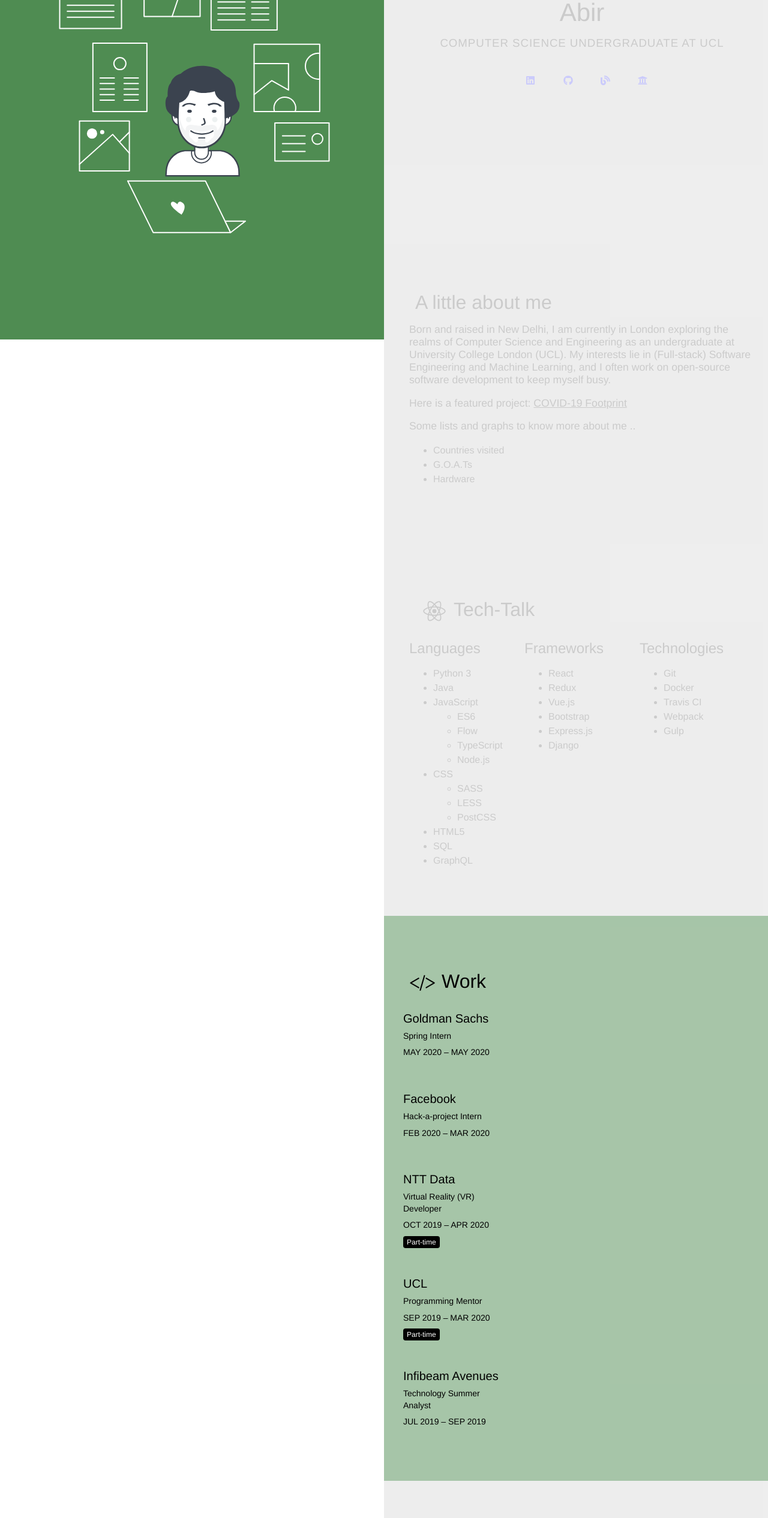
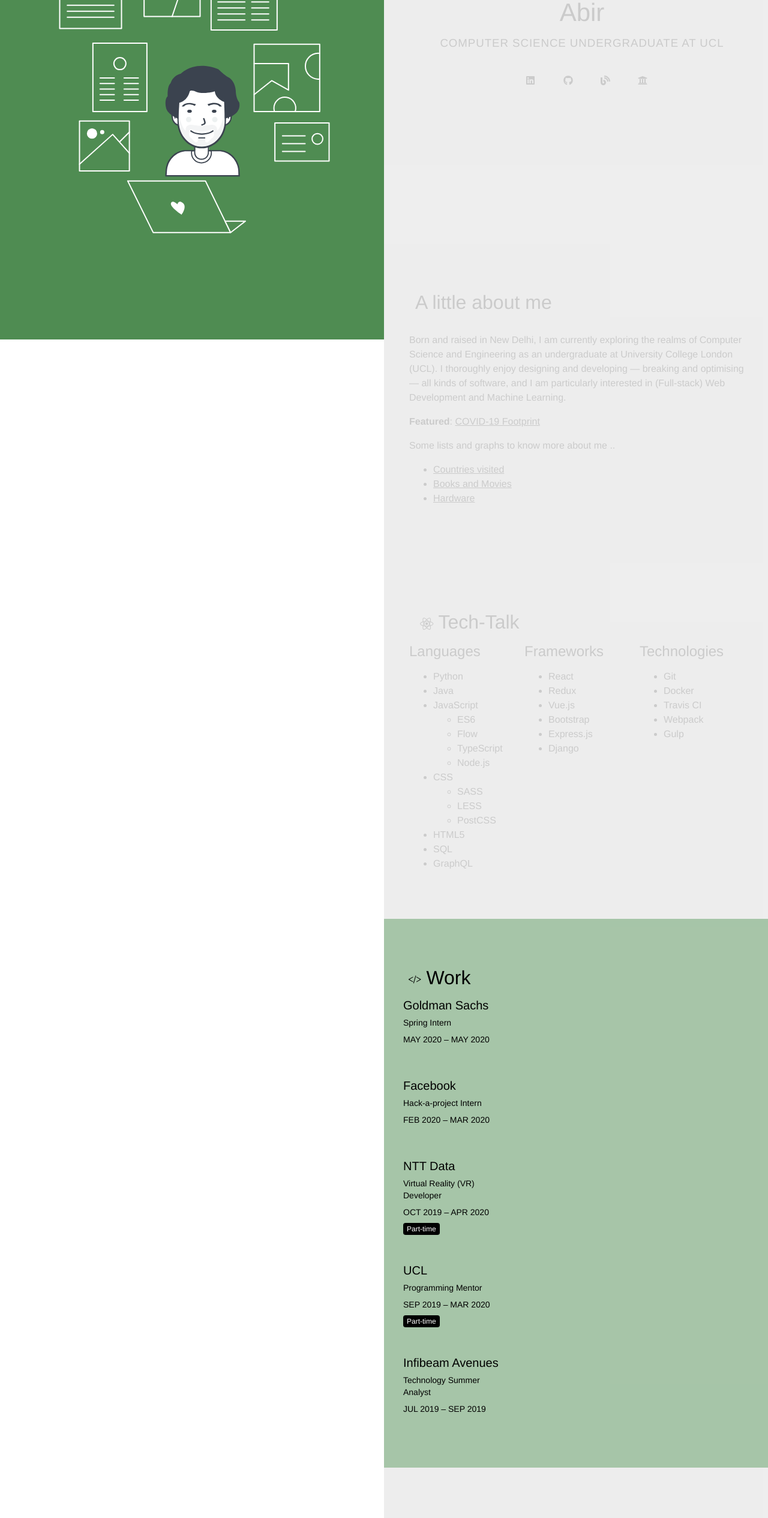
Before and after one commit to abircb/abircb.github.io, a Vue app in the folder nouveau/abirbhushan.com/: page / in a window 1280 px wide. Shown: the part 234-2765 px from the top of the page at 60% size. Built offline with nearby package versions, Linux system fonts and the light colour scheme.

Commit message:
update open source section

```diff
--- a/nouveau/abirbhushan.com/src/components/SectionTitle.vue
+++ b/nouveau/abirbhushan.com/src/components/SectionTitle.vue
@@ -35,9 +35,9 @@ export default {
 
 <style lang="scss">
 .section-icon {
-  height: 2em;
   vertical-align: middle;
-  width: 2em;
+  width: 1.2em;
+  height: 1em;
 
   .stroke {
     fill: none;
--- a/nouveau/abirbhushan.com/src/components/section/About.vue
+++ b/nouveau/abirbhushan.com/src/components/section/About.vue
@@ -1,23 +1,23 @@
 <template>
   <div class="content">
-    <h2>
-      Born and raised in New Delhi, I am currently in London exploring the
-      realms of Computer Science and Engineering as an undergraduate at
-      University College London (UCL). My interests lie in (Full-stack) Software
-      Engineering and Machine Learning, and I often work on open-source software
-      development to keep myself busy.
-    </h2>
-    <h2>
-      Here is a featured project:
-      <a href="https://shorturl.at/ditA0">COVID-19 Footprint</a>
-    </h2>
-    <h2>
+    <p>
+      Born and raised in New Delhi, I am currently exploring the realms of
+      Computer Science and Engineering as an undergraduate at University College
+      London (UCL). I thoroughly enjoy designing and developing — breaking and
+      optimising — all kinds of software, and I am particularly interested in
+      (Full-stack) Web Development and Machine Learning.
+    </p>
+    <p>
+      <strong>Featured</strong>:
+      <a href="https://shorturl.at/ditA0" target="_blank">COVID-19 Footprint</a>
+    </p>
+    <p>
       Some lists and graphs to know more about me ..
-    </h2>
+    </p>
     <ul>
-      <li>Countries visited</li>
-      <li>G.O.A.Ts</li>
-      <li>Hardware</li>
+      <li><a href="#">Countries visited</a></li>
+      <li><a href="#">Books and Movies</a></li>
+      <li><a href="#">Hardware</a></li>
     </ul>
   </div>
 </template>
@@ -28,11 +28,6 @@ export default { name: 'About' }
 
 <style scoped lang="scss">
 .content {
-  h2 {
-    font-size: 1.1em;
-    margin-bottom: 1em;
-  }
-
   a {
     color: inherit;
 
--- a/nouveau/abirbhushan.com/src/components/section/FTIC.vue
+++ /dev/null
@@ -1,58 +0,0 @@
-<template>
-  <div class="ftic">
-    <p>
-      On a rainy afternoon in 2013 I built a small game in order to try out the
-      new Web Audio API. I published and move onto other things, quickly
-      forgetting about it.
-    </p>
-    <p>
-      A few months later I was browsing Reddit when I came across my very own
-      game on the front page! It received over a million hits that week, and
-      since then has received publicity on CNN, Mashable, Buzfeed, and countless
-      other "news" sources.
-    </p>
-    <p>
-      Since the game's inception, 29,000,000 invisible cows have been found by
-      9,500,000 unique players.
-    </p>
-    <a class="button" href="https://findtheinvisiblecow.com/" target="_blank"
-      >Find The Invisible Cow</a
-    >
-  </div>
-</template>
-
-<script>
-export default {
-  name: 'FTIC',
-}
-</script>
-
-<style scoped lang="scss">
-.ftic {
-  .button {
-    background: white;
-    border-radius: 2px;
-    box-shadow: 0 5px 0 #ccc;
-    color: black;
-    display: inline-block;
-    padding: 8px 16px;
-    text-decoration: none;
-    transition: transform 0.2s, box-shadow 0.2s;
-
-    &:hover {
-      background: #e5e5e5;
-      box-shadow: 0 4px 0 #ccc;
-      transform: translateY(1px);
-    }
-
-    &:active {
-      box-shadow: 0 0 0 #ccc;
-      transform: translateY(5px);
-    }
-
-    @media print {
-      display: none;
-    }
-  }
-}
-</style>
--- /dev/null
+++ b/nouveau/abirbhushan.com/src/components/section/OpenSource.vue
@@ -0,0 +1,76 @@
+<template>
+  <div class="ftic">
+    <p>
+      🦠
+      <a href="https://shorturl.at/ditA0" target="_blank">COVID-19 Footprint</a>
+    </p>
+    <p>
+      ⚙️
+      <a href="https://www.npmjs.com/package/quickbuild" target="_blank"
+        >Quickbuild</a
+      >
+    </p>
+    <p>
+      🧪
+      <a href="https://www.npmjs.com/package/acquire-module" target="_blank"
+        >Acquire</a
+      >
+    </p>
+    <p>
+      🔍 <a href="https://shorturl.at/dhjR7" target="_blank">Search GitHub</a>
+    </p>
+    <p>
+      🚀
+      <a href="https://abirbhushan.com/gravity-simulator/" target="_blank"
+        >Gravity Simulator</a
+      >
+    </p>
+    <p>📟 <a href="shorturl.at/CGOTU" target="_blank">LaTeX Cheat Sheet</a></p>
+  </div>
+</template>
+
+<script>
+export default {
+  name: 'OpenSource',
+}
+</script>
+
+<style scoped lang="scss">
+.ftic {
+  p {
+    padding-left: 3.5%;
+  }
+  a {
+    color: inherit;
+
+    &:hover {
+      text-decoration: none;
+    }
+  }
+  .button {
+    background: white;
+    border-radius: 2px;
+    box-shadow: 0 5px 0 #ccc;
+    color: black;
+    display: inline-block;
+    padding: 8px 16px;
+    text-decoration: none;
+    transition: transform 0.2s, box-shadow 0.2s;
+
+    &:hover {
+      background: #e5e5e5;
+      box-shadow: 0 4px 0 #ccc;
+      transform: translateY(1px);
+    }
+
+    &:active {
+      box-shadow: 0 0 0 #ccc;
+      transform: translateY(5px);
+    }
+
+    @media print {
+      display: none;
+    }
+  }
+}
+</style>
--- a/nouveau/abirbhushan.com/src/components/section/Skills.vue
+++ b/nouveau/abirbhushan.com/src/components/section/Skills.vue
@@ -3,7 +3,7 @@
     <div class="col">
       <h2>Languages</h2>
       <ul>
-        <li>Python 3</li>
+        <li>Python</li>
         <li>Java</li>
         <li>JavaScript</li>
         <ul>
--- a/nouveau/abirbhushan.com/src/components/section/Welcome.vue
+++ b/nouveau/abirbhushan.com/src/components/section/Welcome.vue
@@ -48,9 +48,12 @@ export default { name: 'Welcome' }
     font-size: 42px;
   }
 
-  a:hover,
-  a:visited {
-    color: #000000;
+  a {
+    color: inherit;
+    text-decoration: none;
+    &:hover {
+      text-decoration: none;
+    }
   }
 
   .media-panel {
--- a/nouveau/abirbhushan.com/src/constants.js
+++ b/nouveau/abirbhushan.com/src/constants.js
@@ -1,7 +1,7 @@
 // Content
 import ContactSection from './components/section/Contact.vue'
 import AboutSection from './components/section/About.vue'
-import FTICSection from './components/section/FTIC.vue'
+import OpenSourceSection from './components/section/OpenSource.vue'
 import SkillsSection from './components/section/Skills.vue'
 import WelcomeSection from './components/section/Welcome.vue'
 import WorkSection from './components/section/Work.vue'
@@ -17,7 +17,7 @@ import WorkImage from './components/supporting-image/Work.vue'
 import ContactIcon from './assets/icons/Contact.svg'
 import SkillsIcon from './assets/icons/Skills.svg'
 import WorkIcon from './assets/icons/Work.svg'
-import FTICIcon from './assets/icons/FTIC.svg'
+import OpenSourceIcon from './assets/icons/OpenSource.svg'
 
 export const Months = [
   'Jan',
@@ -48,7 +48,7 @@ export const Sections = new Map([
   [
     'ABOUT',
     {
-      color: '#121c26',
+      color: '#213345',
       content: AboutSection,
       icon: null,
       image: WelcomeImage,
@@ -76,13 +76,13 @@ export const Sections = new Map([
     },
   ],
   [
-    'FTIC',
+    'OPEN-SOURCE',
     {
-      color: '#AB58A4',
-      content: FTICSection,
-      icon: FTICIcon,
-      image: FTICImage,
-      title: 'Find the Invisible Cow',
+      color: '#DE9D36',
+      content: OpenSourceSection,
+      icon: OpenSourceIcon,
+      image: null,
+      title: 'Open source projects',
     },
   ],
   [
```
Also changed, not shown: nouveau/abirbhushan.com/src/assets/icons/FTIC.svg (deleted), nouveau/abirbhushan.com/src/assets/icons/OpenSource.svg (added).
